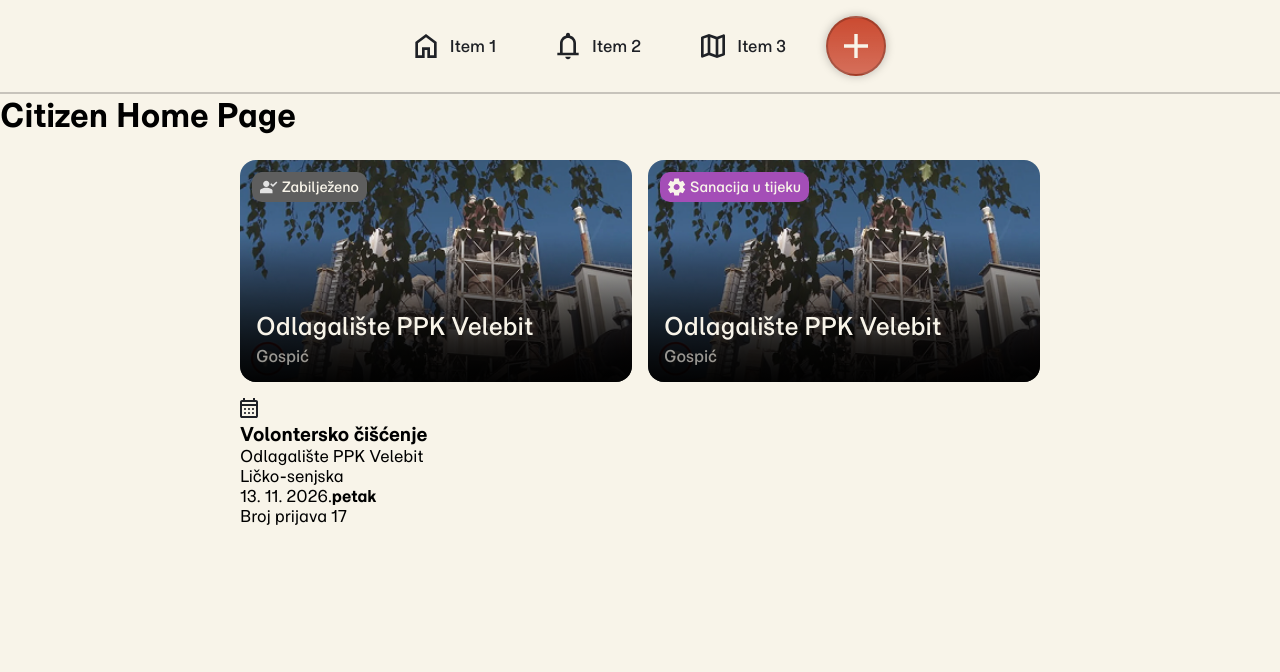
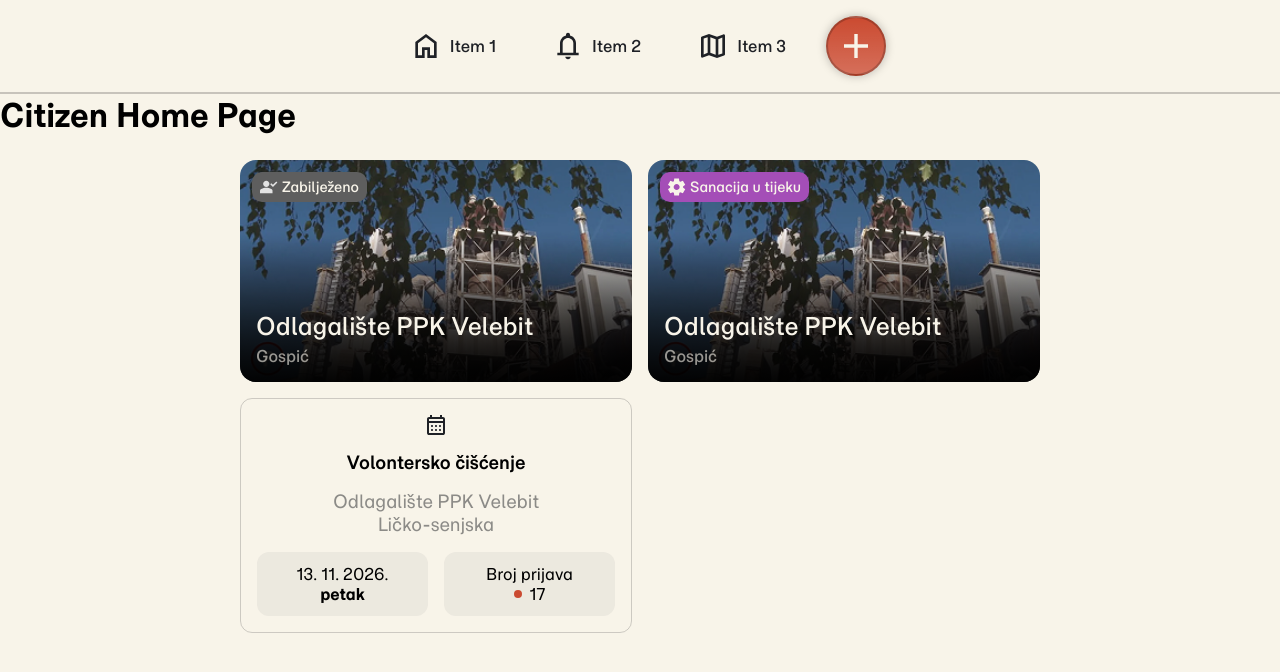
Before and after one commit to lovretomic/garbagebusters, a React (Vite) app in the folder frontend/: page /home in a window 1280 px wide. Shown: the top 672 px of the page. Built offline with nearby package versions, Linux system fonts and the light colour scheme.

Commit message:
added styling

```diff
--- a/frontend/src/components/ActionCard/ActionCard.module.scss
+++ b/frontend/src/components/ActionCard/ActionCard.module.scss
@@ -0,0 +1,55 @@
+.card {
+  padding: 16px;
+  border: 1px solid rgba($primary-black, 0.2);
+  border-radius: 12px;
+  display: flex;
+  flex-direction: column;
+  align-items: center;
+  justify-content: center;
+  gap: 16px;
+}
+
+.name {
+  font-size: 18px;
+  font-weight: 600;
+  text-align: center;
+}
+
+.location {
+  color: rgba($primary-black, 0.5);
+  font-size: 18px;
+  text-align: center;
+}
+
+.infosDiv {
+  display: flex;
+  gap: 16px;
+  font-size: 16px;
+  width: 100%;
+}
+
+.info {
+  flex: 1;
+  display: flex;
+  flex-direction: column;
+  align-items: center;
+  justify-content: center;
+  padding: 12px;
+  border-radius: 12px;
+  background: rgba($primary-black, 0.05);
+  text-align: center;
+}
+
+.numberDiv {
+  display: flex;
+  gap: 8px;
+  justify-content: center;
+  align-items: center;
+}
+
+.dot {
+  width: 8px;
+  height: 8px;
+  border-radius: 50%;
+  background: #cb4b31;
+}
--- a/frontend/src/components/ActionCard/ActionCard.tsx
+++ b/frontend/src/components/ActionCard/ActionCard.tsx
@@ -18,7 +18,7 @@ const dateFormat = new Intl.DateTimeFormat("hr-HR", {
 const weekdayFormat = new Intl.DateTimeFormat("hr-HR", { weekday: "long" });
 
 const ActionCard: FC<ActionCardProps> = ({
-  name="Volontersko čišćenje",
+  name = "Volontersko čišćenje",
   landfill,
   county,
   date,
@@ -42,7 +42,9 @@ const ActionCard: FC<ActionCardProps> = ({
         </div>
         <div className={c.info}>
           <span>Broj prijava</span>
-          <span className={c.dot} /> {numberOfRegistrations}
+          <div className={c.numberDiv}>
+            <span className={c.dot} /> {numberOfRegistrations}
+          </div>
         </div>
       </div>
     </div>
```
